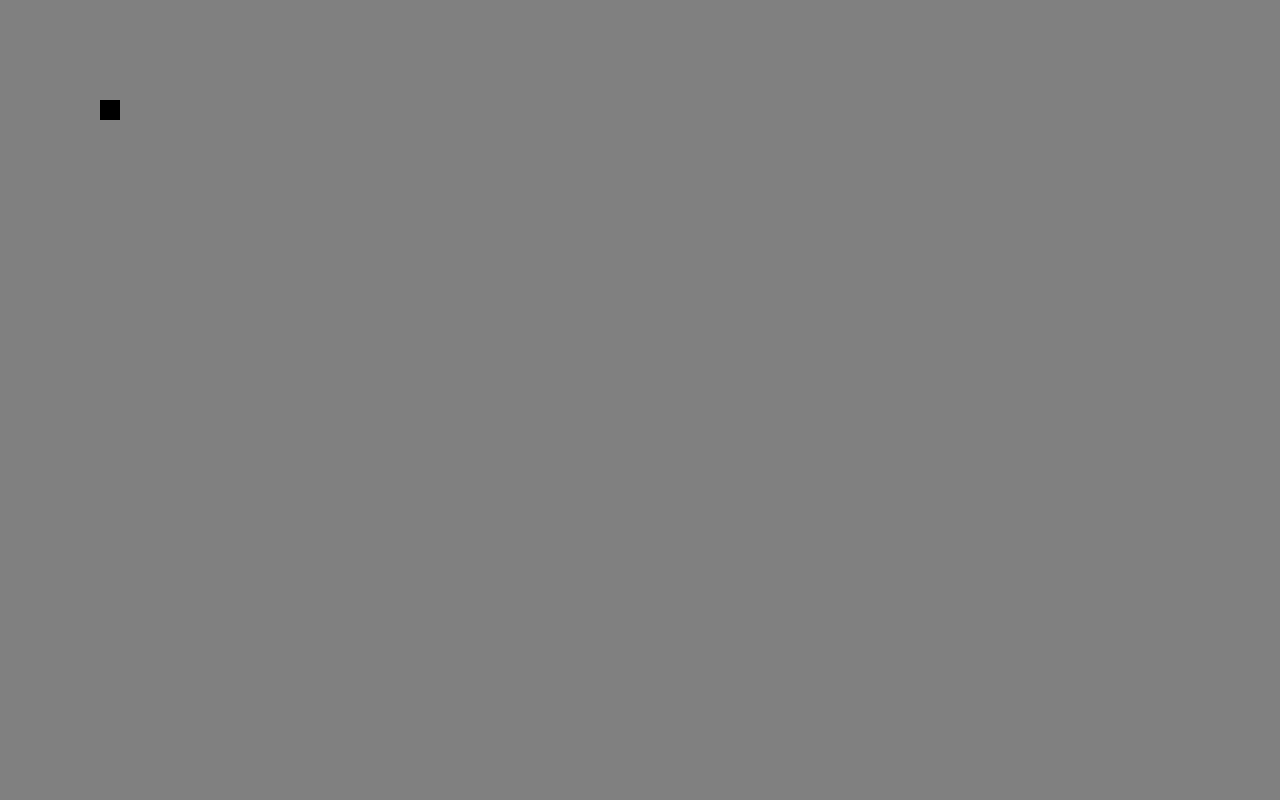
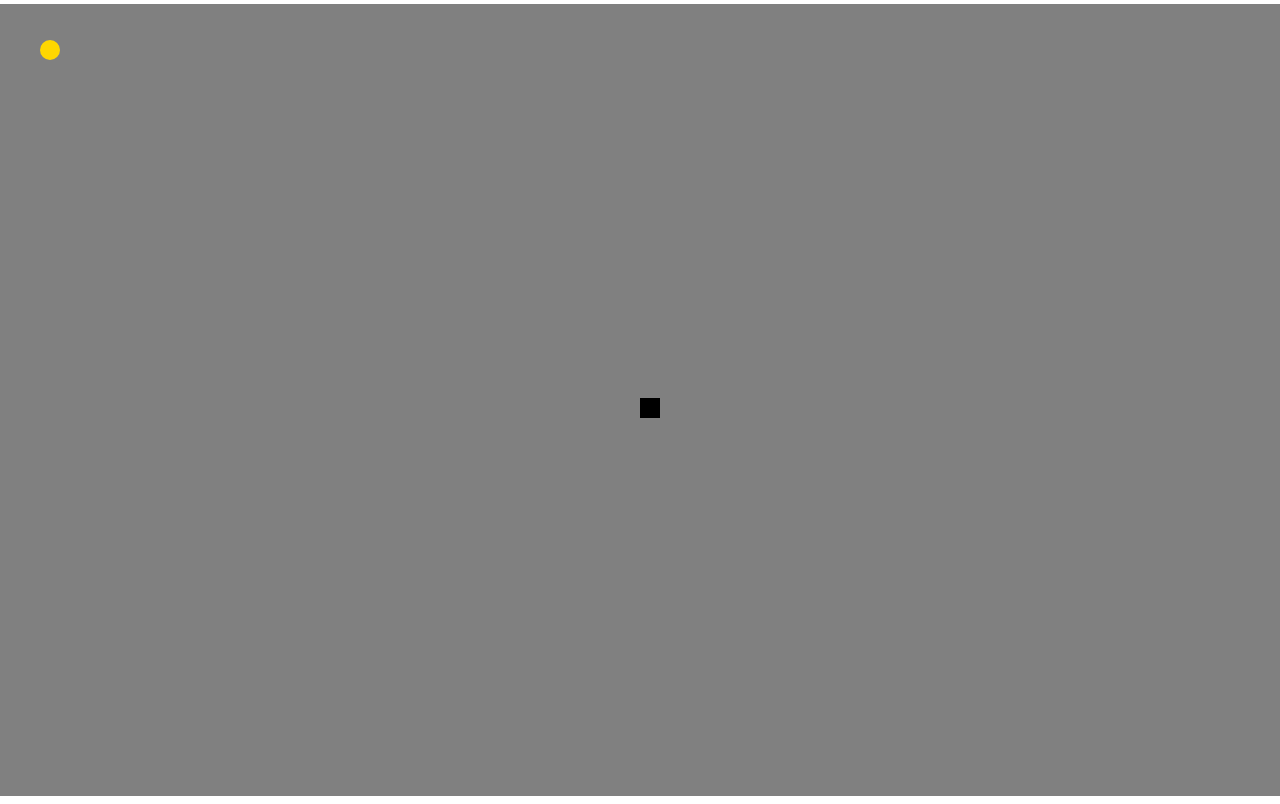
Before and after one commit to DanQuixot/snake-game, a plain HTML site: page index.html in a window 1280 px wide. Drawn offline with Linux system fonts and the light colour scheme.

Commit message:
added collision detection logic and random appearing apples

```diff
--- a/canvas.js
+++ b/canvas.js
@@ -1,40 +1,45 @@
-let canvas = document.querySelector('canvas');
+let canvas = document.getElementById('canvas');
 
 // Set canvas dimensions
 canvas.width = window.innerWidth;
-canvas.height = window.innerHeight;
+canvas.height = window.innerHeight - 4;
 
 let c = canvas.getContext('2d');
 
 // Snake's original dimensions
-  let x = 100;  //Start Position X
-  let y = 100;  //Start Position Y
+  let x = canvas.width / 2;  //Start Position X
+  let y = canvas.height / 2;  //Start Position Y
   let width = 20; // Start width
   let height = 20; // Start height
   let speed = 5; // Start Speed
   let dx = 0; // Start Direction X
   let dy = 0; // Start Direction Y
 
+// Apple's original dimensions
+  let ax = 50; // Apples's Start Position X
+  let ay = 50; // Apples's Start Position Y
+  let appleRadius = 10; // Apple's Radius
+
 // Set background function
 let background = function() {
   c.fillStyle = "gray";
-  c.fillRect(0, 0, canvas.width, canvas.height);
+  c.fillRect(0, 4, canvas.width, canvas.height);
   c.stroke();
 }
 
-// Update Snake's direction
+// Update Snake's direction - edge of a screen
 let update = function() {
-  if (x > innerWidth) {
+  if (x > canvas.width) {
     x = 0;
   }
-  if (y > innerHeight) {
+  if (y > canvas.height) {
     y = 0;
   }
-  if (x < 0) {
-    x = innerWidth;
+  if ( x < 0 ) {
+    x = canvas.width;
   }
-  if (y < 0) {
-    y = innerHeight;
+  if ( y < 0 ) {
+    y = canvas.height;
   }
   x += dx;
   y += dy;
@@ -48,7 +53,29 @@ let drawHead = function() {
   c.stroke();
 }
 
-// Arrows listener
+// Draw an Apple
+let drawApple = function() {
+  c.beginPath();
+  c.fillStyle = 'gold';
+  c.arc(ax, ay, appleRadius, 0, Math.PI * 2, true);
+  c.fill();
+  console.log(canvas.width, canvas.height)
+  console.log(ax, ay);
+}
+
+// Collision Detection System and new apple coordinates
+let collisionDetection = function() {
+  let res;
+  xDistance = x + 10 - ax;
+  yDistance = y + 10 - ay;
+  res = Math.sqrt(Math.pow(xDistance, 2) + Math.pow(yDistance, 2));
+  if (res < 17) {
+    ax = Math.random() * (canvas.width - appleRadius * 2) + appleRadius;
+    ay = Math.random() * (canvas.height - appleRadius * 2) + appleRadius;
+  }
+}
+
+// Key directions listener
 document.addEventListener('keydown', function(e) {
   if (e.keyCode === 37 || e.keyCode === 65) {
     dy = 0;
@@ -66,16 +93,17 @@ document.addEventListener('keydown', function(e) {
     dx = 0;
     dy = speed;
   }
-  console.log(e.keyCode);
+
 });
 
 // Start animation
 function animate() {
   requestAnimationFrame(animate);
-  c.clearRect(0, 0, innerWidth, innerHeight);
+  c.clearRect(0, 0, canvas.width, canvas.height);
   background();
+  drawApple();
   update();
   drawHead();
-
+  collisionDetection();
 }
 animate();
--- a/index.html
+++ b/index.html
@@ -12,7 +12,7 @@
   </style>
 </head>
 <body>
-  <canvas></canvas>
+  <canvas id="canvas"></canvas>
   <script src="canvas.js"></script>
 </body>
 </html>
```
Also changed, not shown: 1 other file.
